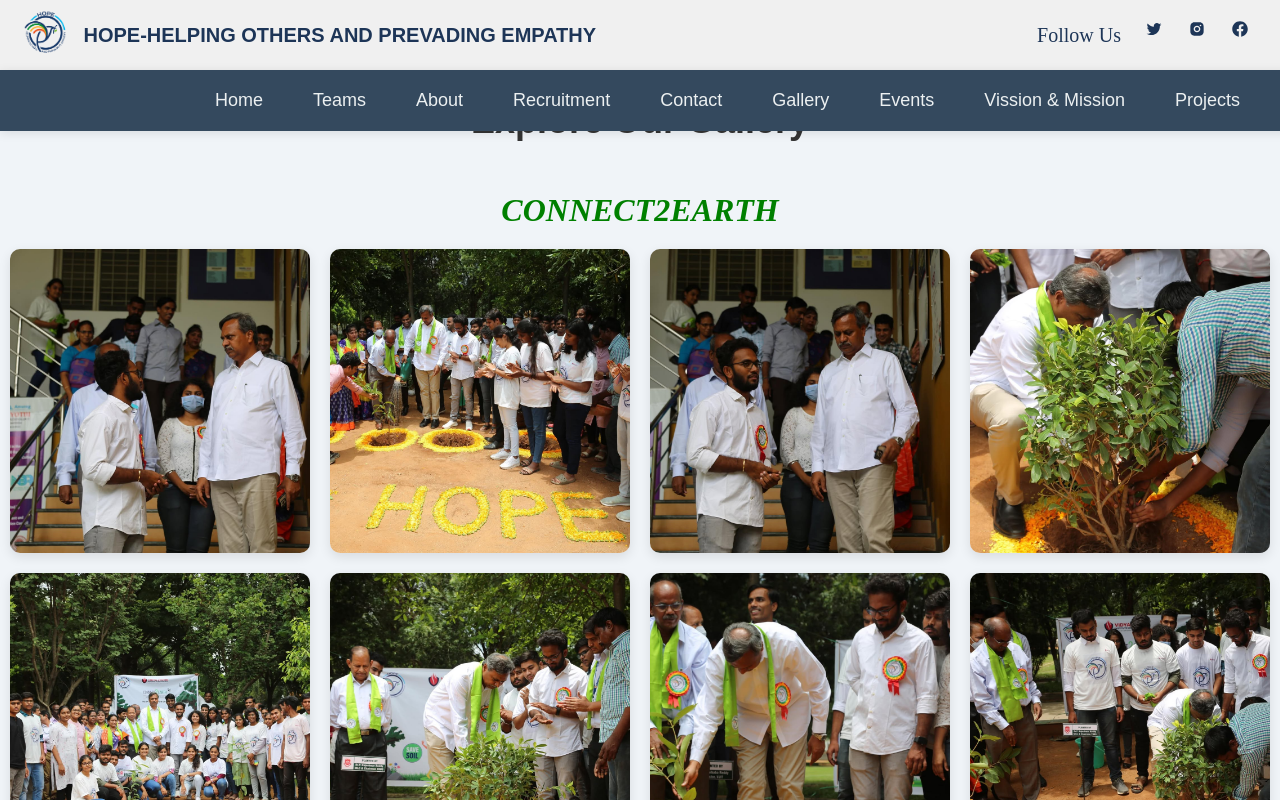
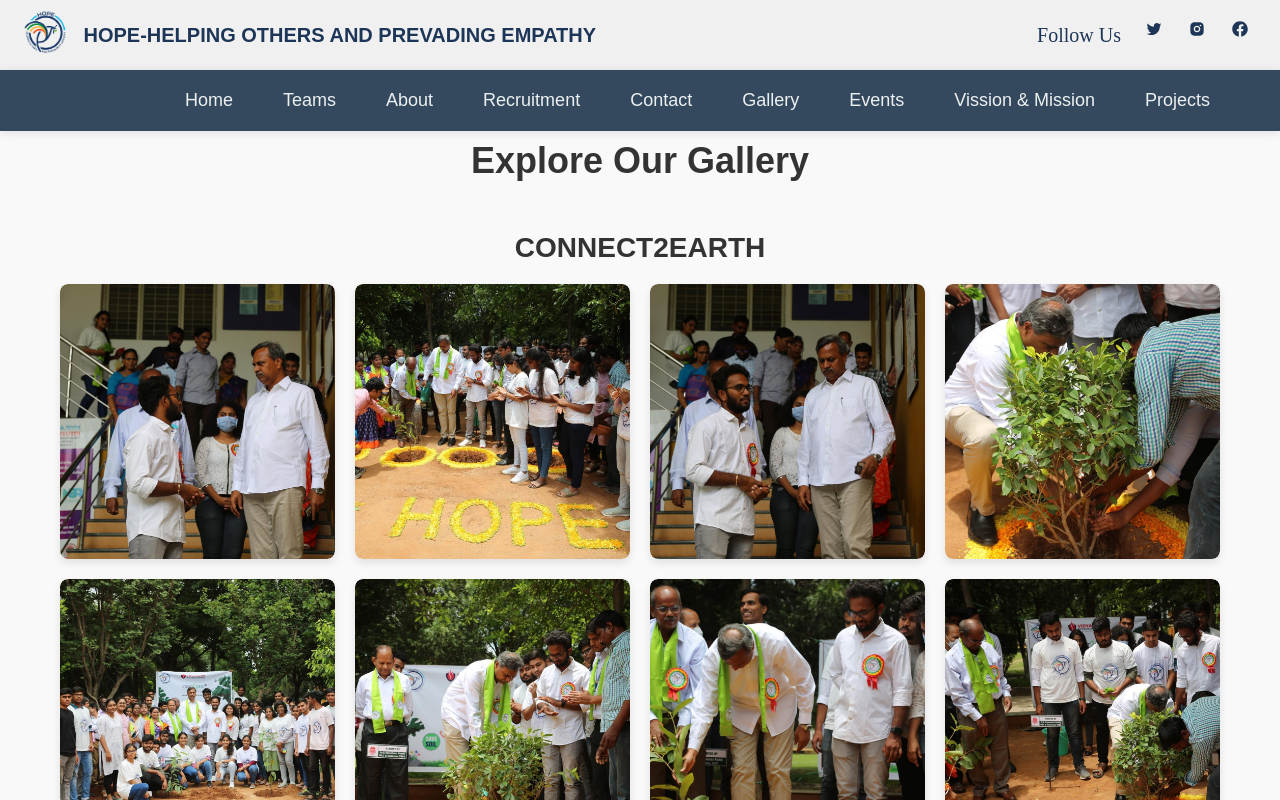
Before and after one commit to Achyutha-reddy/HOPE_VJIT, a React (Create React App) app: page /gallery in a window 1280 px wide. Shown: the top 800 px of the page. Built offline with nearby package versions, Linux system fonts and the light colour scheme.

Commit message:
first commit

```diff
--- a/src/pages/Gallery/gallery.css
+++ b/src/pages/Gallery/gallery.css
@@ -1,139 +1,89 @@
-/* General Styles */
-body {
-    font-family: 'Arial', sans-serif;
+/* Reset default margin and padding */
+* {
     margin: 0;
     padding: 0;
     box-sizing: border-box;
-    background-color: #f0f4f8;
+  }
+
+  body {
+    font-family: Arial, sans-serif;
+    background-color: #f9f9f9;
+    overflow-x: hidden; /* Prevent horizontal overflow */
+  }
+
+  .container {
+    max-width: 1200px;
+    margin: 0 auto;
+    padding: 20px;
   }
 
   .gallery-section {
-    /* padding: 50px 20px; */
-    width: auto;
-    /* height: auto; */
-  }
-
-  .container {
-    /* max-width: 1200px; */
-    margin: 0 auto;
-    text-align: center;
-    width: auto;
-    height: auto
+    padding: 50px 0;
   }
 
   .gallery-title {
+    text-align: center;
     font-size: 36px;
     margin-bottom: 50px;
     color: #333;
-    opacity: 0;
-    animation: fadeInTitle 2s forwards;
-  }
-
-  @keyframes fadeInTitle {
-    from {
-      opacity: 0;
-    }
-    to {
-      opacity: 1;
-    }
   }
 
   .gallery-category {
-    margin-bottom: 60px;
+    margin-bottom: 50px;
   }
 
   .category-title {
-    font-size: 30px;
+    font-size: 28px;
+    margin-bottom: 20px;
+    text-align: center;
     color: #333;
-    margin-bottom: 20px;
-    position: relative;
-    animation: slideInFromLeft 1s ease-out;
-  }
-  .connect2earth{
-    color: green;
-    font-family: 'Times New Roman', Times, serif;
-    font-size: xx-large;
-    font-weight: bold;
-    font-style: oblique;
-  }
-
-  @keyframes slideInFromLeft {
-    from {
-      transform: translateX(-100%);
-      opacity: 0;
-    }
-    to {
-      transform: translateX(0);
-      opacity: 1;
-    }
+    text-transform: uppercase;
   }
 
   .gallery-grid {
     display: grid;
-    grid-template-columns: repeat(auto-fill, minmax(300px, 1fr));
+    grid-template-columns: repeat(auto-fill, minmax(250px, 1fr)); /* Make the grid responsive */
     gap: 20px;
-    padding: 0 10px;
   }
 
-  /* Individual Gallery Item */
   .gallery-item {
     position: relative;
     overflow: hidden;
-    border-radius: 10px;
-    box-shadow: 0 4px 12px rgba(0, 0, 0, 0.1);
-    transition: transform 0.3s ease-in-out, box-shadow 0.3s ease-in-out;
+    border-radius: 8px;
+    box-shadow: 0 4px 8px rgba(0, 0, 0, 0.1);
   }
 
   .gallery-item img {
     width: 100%;
-    height: 100%;
-    object-fit: cover;
-    transition: transform 0.3s ease-in-out;
+    height: auto;
+    display: block;
+    border-radius: 8px;
+    transition: transform 0.3s ease, box-shadow 0.3s ease;
   }
 
-  /* Hover Effects for Gallery Items */
-  .gallery-item:hover {
+  .gallery-item img:hover {
     transform: scale(1.05);
-    box-shadow: 0 12px 24px rgba(0, 0, 0, 0.2);
+    box-shadow: 0 8px 16px rgba(0, 0, 0, 0.2);
   }
 
-  .gallery-item:hover img {
-    transform: scale(1.1);
-  }
-
-  .gallery-item:after {
-    content: '';
-    position: absolute;
-    top: 0;
-    left: 0;
-    width: 100%;
-    height: 100%;
-    background: rgba(0, 0, 0, 0.3);
-    opacity: 0;
-    transition: opacity 0.3s ease-in-out;
-  }
-
-  .gallery-item:hover:after {
-    opacity: 1;
-  }
-
-  /* Fade-In Effect for Each Gallery Category */
-  .gallery-category {
-    opacity: 0;
-    animation: fadeInCategory 2s ease-out forwards;
-  }
-
-  @keyframes fadeInCategory {
-    from {
-      opacity: 0;
+  /* Media Queries for responsiveness */
+  @media screen and (max-width: 768px) {
+    .gallery-title {
+      font-size: 30px;
     }
-    to {
-      opacity: 1;
+    .category-title {
+      font-size: 24px;
     }
   }
 
-  .category-title:hover {
-    color: green;
-    /* cursor: pointer; */
-    /* text-decoration: underline; */
+  @media screen and (max-width: 480px) {
+    .gallery-title {
+      font-size: 24px;
+    }
+    .category-title {
+      font-size: 20px;
+    }
+    .gallery-grid {
+      grid-template-columns: 1fr; /* Single column on small screens */
+    }
   }
```
